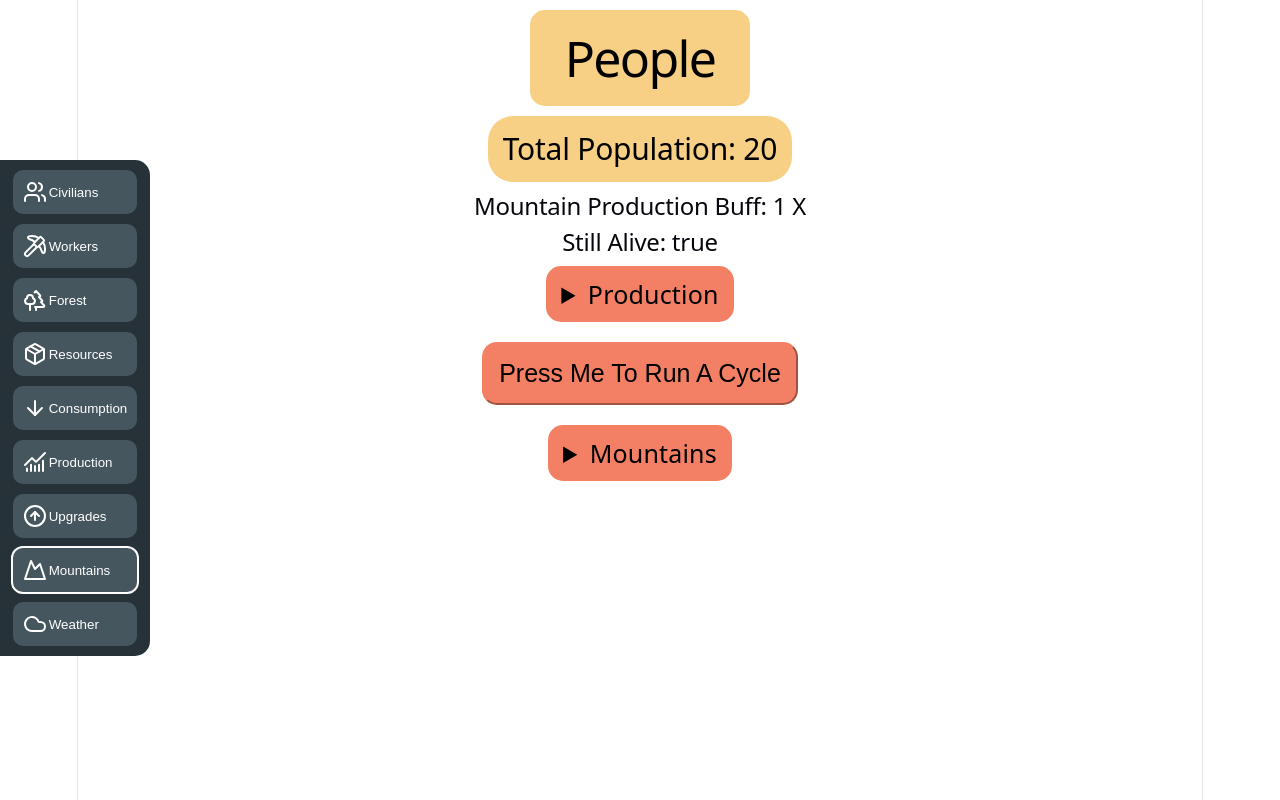
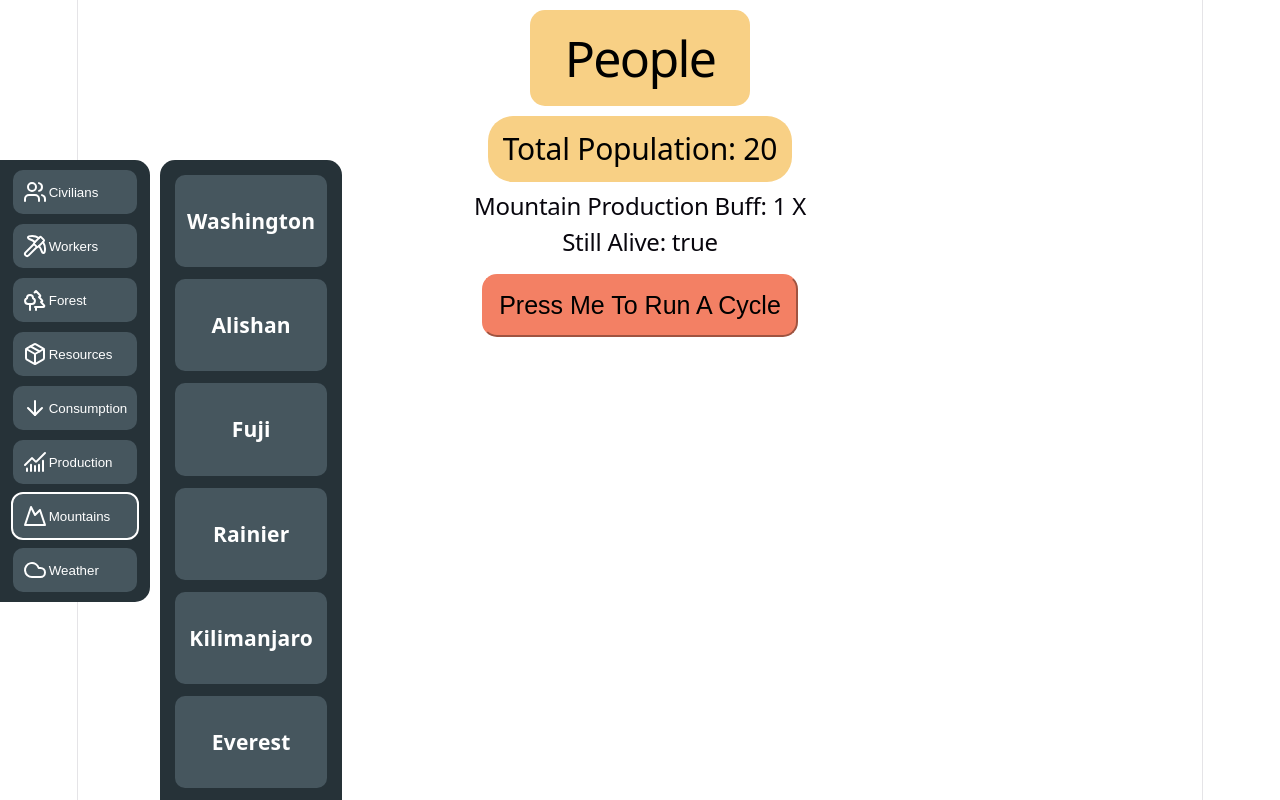
Before and after one commit to Scripting-Java/TerraPeak, a React (Vite) app: page / in a window 1280 px wide. Both pictures are taken after a click on the button "Mountains". Built offline with nearby package versions, Linux system fonts and the light colour scheme.

Commit message:
Mountain panel

```diff
--- a/src/App.tsx
+++ b/src/App.tsx
@@ -38,53 +38,8 @@ function App() {
       <h2>Mountain Production Buff: {variables.mountainBuffs[mountains.findIndex(m => m.name === current.mountain)]} X</h2>
       <h2>Still Alive: {String(!current.lost)}</h2>
 
-      <details className='civs'>
-        <summary>Production</summary>
-        <details className='civs'>
-          <summary>Wood</summary>
-          <p>Produced: {production.wood.toFixed(2)}</p>
-          <p>Consumed: {(getResConsumption(current).wood).toFixed(2)}</p>
-          <p>Net: {(production.wood - getResConsumption(current).wood).toFixed(2)}</p>
-        </details>
-        <details className='civs'>
-          <summary>Gas</summary>
-          <p>Produced: {production.gas.toFixed(2)}</p>
-          <p>Consumed: {(getResConsumption(current).gas).toFixed(2)}</p>
-          <p>Net: {(production.gas - getResConsumption(current).gas).toFixed(2)}</p>
-        </details>
-        <details className='civs'>
-          <summary>Peaches</summary>
-          <p>Produced: {production.peaches.toFixed(2)}</p>
-          <p>Consumed: {(getResConsumption(current).peaches).toFixed(2)}</p>
-          <p>Net: {(production.peaches - getResConsumption(current).peaches).toFixed(2)}</p>
-        </details>
-      </details>
-
       <button className='civsButton' onClick={handleCycle}>Press Me To Run A Cycle</button>
 
-      <details className='civs'>
-        <summary>Mountains</summary>
-        {mountains.map((mountain, index) => {
-          const mountUnlocked = getTotalPopulation(current) >= variables.mountainReqs[index]
-          return (
-            <div key={mountain.name}>
-              <details>
-                <summary>{mountain.name}</summary>
-                <p>Population Required: {variables.mountainReqs[index]}</p>
-                <p>Trees: {mountain.trees}</p>
-                <p>Gas Vents: {mountain.gasVents}</p>
-                <p>Peach Farms: {mountain.peachFarms}</p>
-                {current.mountain === mountain.name ?
-                  (<p>Current Location</p>) :
-                  (
-                    <button disabled={!mountUnlocked} onClick={() => handleMountains(mountain.name)}>
-                      {mountUnlocked ? "Travel Here" : "Locked"}</button>
-                  )
-                }
-              </details>
-            </div>)
-        })}
-      </details>
     </div>
   )
 }
--- a/src/components/Sidebar.tsx
+++ b/src/components/Sidebar.tsx
@@ -1,6 +1,6 @@
 import { act, useState } from "react";
 import type { game, mountainTypes, resources, workerType } from "../game/types";
-import {Users, Package, ChartNoAxesCombined, ArrowUpCircle, Mountain, Pickaxe, Trees, Cloud, ArrowDown} from "lucide-react"
+import {Users, Package, ChartNoAxesCombined, Mountain, Pickaxe, Trees, Cloud, ArrowDown} from "lucide-react"
 import "./Sidebar.css"
 import { Civilians } from "./sideComponents/Civilians/Civilians";
 import { Workers } from "./sideComponents/Workers/Workers";
@@ -9,6 +9,7 @@ import { Weather } from "./sideComponents/Weather/Weather";
 import { Resources } from "./sideComponents/Resources/Resource";
 import { Consumption } from "./sideComponents/Consumption/Consumption";
 import { Production } from "./sideComponents/Production/Production";
+import { Mountains } from "./sideComponents/Mountains/Mountains";
 
 interface Sidebar{
     current:game,
@@ -31,7 +32,6 @@ export function Sidebar({current,production,onPopChange,onUpgrade,onMountain}:Si
                 <button onClick={()=>toggle("resources")} className={active==="resources"?"active":""}><Package></Package>Resources</button>
                 <button onClick={()=>toggle("consumption")} className={active==="consumption"?"active":""}><ArrowDown></ArrowDown>Consumption</button>
                 <button onClick={()=>toggle("production")} className={active==="production"?"active":""}><ChartNoAxesCombined></ChartNoAxesCombined>Production</button>
-                <button onClick={()=>toggle("upgrades")} className={active==="upgrades"?"active":""}><ArrowUpCircle></ArrowUpCircle>Upgrades</button>
                 <button onClick={()=>toggle("mountains")} className={active==="mountains"?"active":""}><Mountain></Mountain>Mountains</button>
                 <button onClick={()=>toggle("weather")} className={active==="weather"?"active":""}><Cloud></Cloud>Weather</button>
             </div>
@@ -44,6 +44,7 @@ export function Sidebar({current,production,onPopChange,onUpgrade,onMountain}:Si
                 {active==="resources" && <Resources current={current}></Resources>}
                 {active==="consumption" && <Consumption current={current}></Consumption>}
                 {active==="production" && <Production current={current}></Production>}
+                {active==="mountains" && <Mountains current={current} onMountain={onMountain}></Mountains>}
             </div>
         </div>
     )
--- /dev/null
+++ b/src/components/sideComponents/Mountains/Mountains.css
@@ -0,0 +1,31 @@
+.mountains{
+    background-color: #263238;
+    padding: 15px;
+    border-radius: 15px;
+    color:white;
+}
+
+.mountain{
+    background-color: #46565e;
+    padding:12px;
+    margin-bottom: 12px;
+    border-radius: 10px;
+}
+
+.mountain p{
+    margin-bottom: 6px;
+}
+
+.mountain button{
+    padding: 8px;
+    border: none;
+    border-radius: 6px;
+    cursor: pointer;
+}
+
+.mountSum{
+    display:flex;
+    align-items: center;
+    cursor:pointer;
+    justify-content: center;
+}
--- /dev/null
+++ b/src/components/sideComponents/Mountains/Mountains.tsx
@@ -0,0 +1,37 @@
+import type { game, mountainTypes } from "../../../game/types";
+import { mountains } from "../../../game/mountains";
+import { variables } from "../../../game/values";
+import { getTotalPopulation } from "../../../game/helpers";
+import "./Mountains.css"
+
+interface Mountain{
+    current:game,
+    onMountain: (mountain:mountainTypes) =>void
+}
+
+export function Mountains({current,onMountain}:Mountain){
+    const population = getTotalPopulation(current)
+    return(
+        <div className="mountains">
+            {mountains.map((mountain,index)=>{
+                const unlocked = population>=variables.mountainReqs[index]
+                const picked = current.mountain===mountain.name
+
+                return(
+                    <div className="mountain" key={mountain.name}>
+                        <details>
+                        <summary className="mountSum"><h3>{mountain.name}</h3></summary>
+                        <p>Population Required: {variables.mountainReqs[index]}</p>
+                        <p>Trees: {mountain.trees}</p>
+                        <p>Gas Vents: {mountain.gasVents}</p>
+                        <p>Peach Farms: {mountain.peachFarms}</p>
+                        <button disabled={!unlocked||picked} onClick={()=>onMountain(mountain.name)}>
+                            {picked ? "Current Mountain": unlocked? "Travel" : "Locked"}
+                        </button>
+                        </details>
+                    </div>
+                )
+            })}
+        </div>
+    )
+}
```
